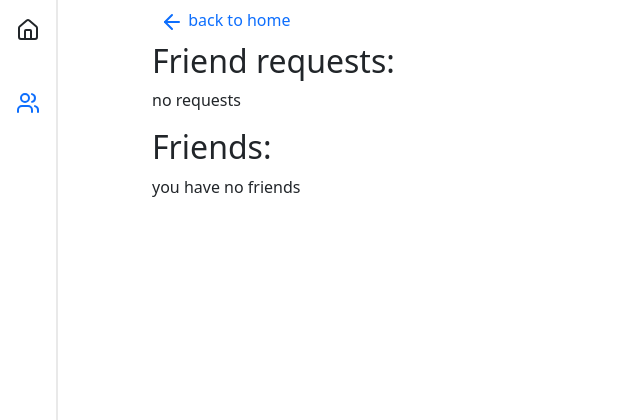
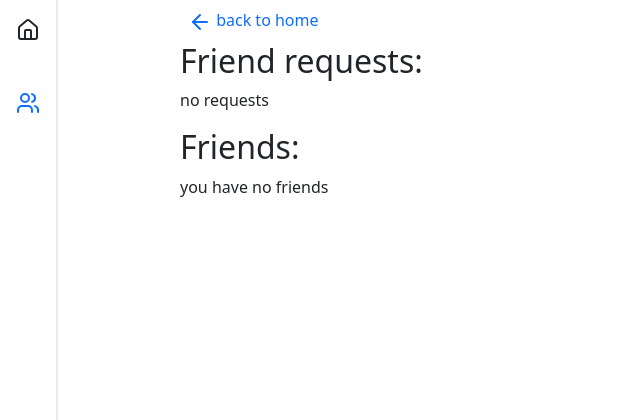
Before and after one commit to 1Abohmead1/connecta, a Python web app: template templates/friends.html in a window 1280 px wide. Shown: the top 420 px of the page, without its empty margins (0-640 px from the left). Run offline with Jinja, Linux system fonts and the light colour scheme; the template is opened without the code that fills it, so the values that code supplies are empty.

Commit message:
connecta

```diff
--- a/templates/friends.html
+++ b/templates/friends.html
@@ -12,6 +12,7 @@
     </ul>
   </aside>
 
+  <main class="home">
     <div class="container">
       <a href="/home" class="text-primary p-2 d-block"><i data-lucide="arrow-left"></i> back to home</a>
 
@@ -57,4 +58,5 @@
         <p>you have no friends</p>
       {% endif %}
     </div>
+  </main>
 {% endblock %}
```
Lines whose indentation alone changed are shown as unchanged.
